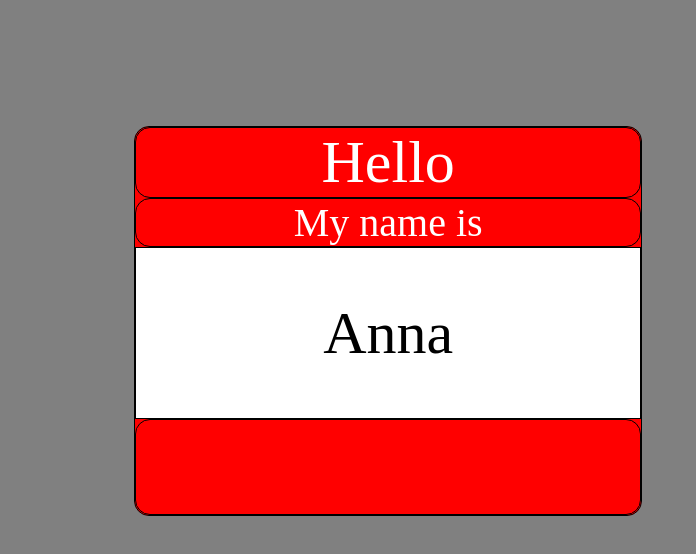
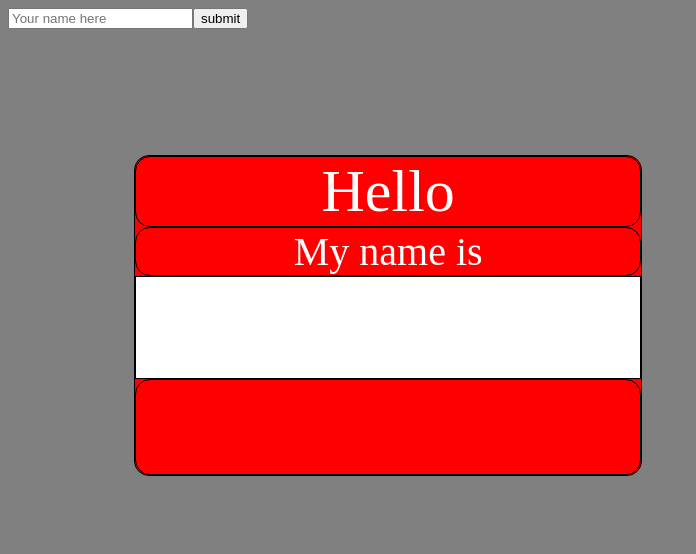
Before and after one commit to annabdev/CSS-Name-Tag, a plain HTML site: page index.html in a window 1280 px wide. Shown: the whole page, without its empty margins (0-696 px from the left). Drawn offline with Linux system fonts and the light colour scheme.

Commit message:
initial commit

```diff
--- a/index.css
+++ b/index.css
@@ -1,6 +1,6 @@
 body
 {background: grey;
-.centered {
+  .centered {
   position: fixed;
   top: 50%;
   left: 100%;
--- a/index.html
+++ b/index.html
@@ -4,14 +4,23 @@
   <link rel="stylesheet" href="index.css">
 </head>
 <body>
-
+<form><input type=text maximumlength="50" id="newName" placeholder="Your name here"><input type="button" onclick="inputForm(newName.value)"; value="submit">
+</form>
+<!-- <<button type="submit" onclick="inputForm(newName.value)">Submit</button>> -->
 <ul>
     <li><span>Hello</span></li>
     <li>My name is</li>
-      <li class="name">Anna
+      <li class="name" id="name">
 
     </li>
   <li class="filler">so long and thanks for all the fish</li>
   </ul>
+  <script>
+    function inputForm (newName)
+    {
+      console.log(newName);
+      document.getElementById("name").innerHTML = newName;
+    }
+  </script>
   </body>
   </html>
```
Also changed, not shown: package-lock.json (added).
